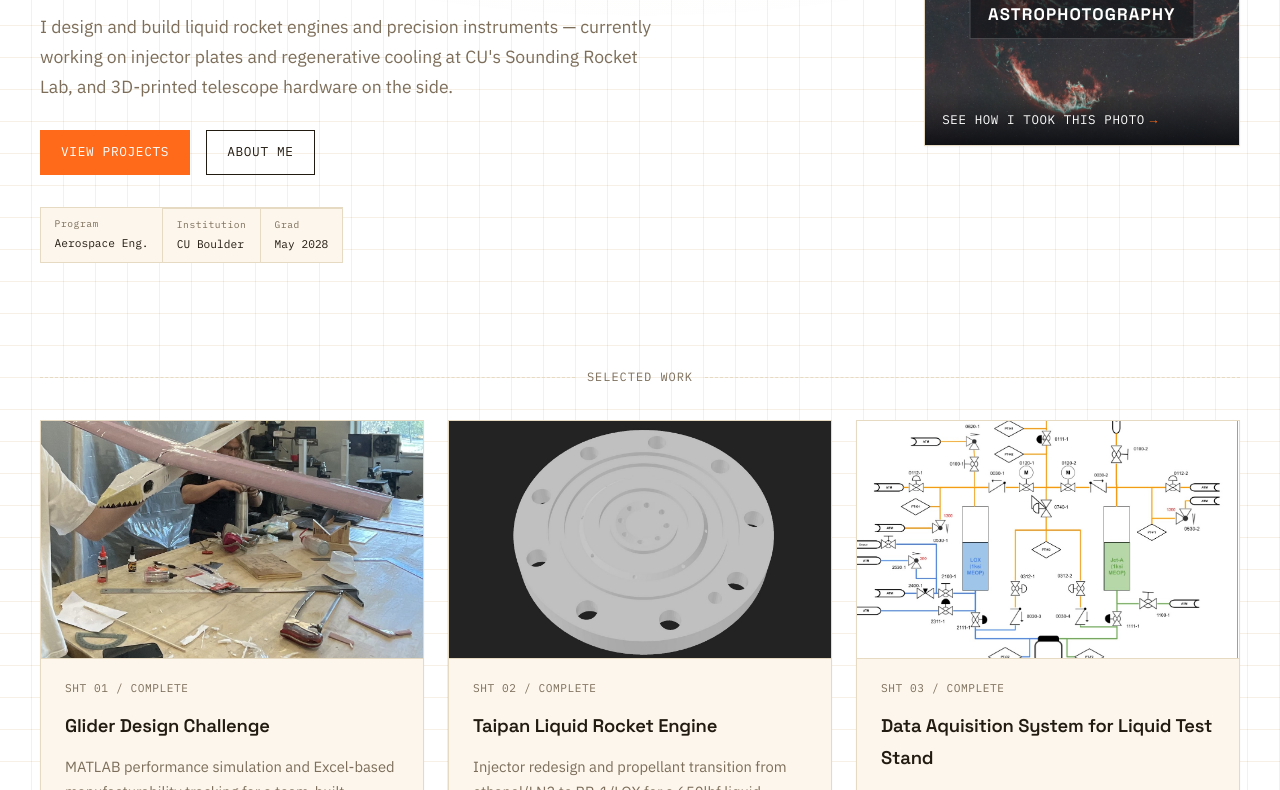
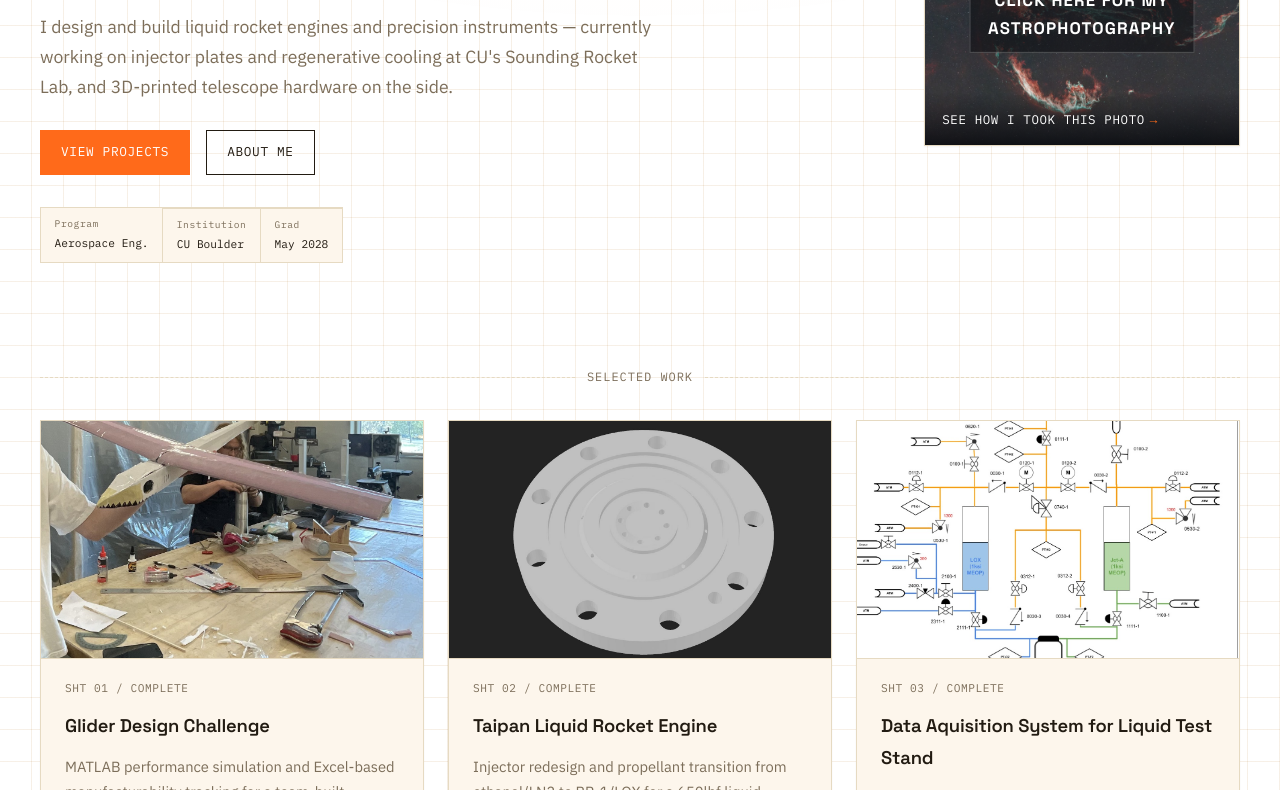
Before and after one commit to Htnick/Portfolio, an Astro site: page / in a window 1280 px wide. Shown: the part 294-1084 px from the top of the page. Built offline with nearby package versions, Linux system fonts and the light colour scheme; Astro itself is replaced by a stand-in of ours.

Commit message:
Update homepage photo overlay text to 'Click here for my astrophotography'

```diff
--- a/src/pages/index.astro
+++ b/src/pages/index.astro
@@ -45,7 +45,7 @@ const featured = allProjects
           alt="The Veil Nebula, astrophotography by Henry Nickless"
           loading="eager"
         />
-        <span class="hero-photo-title">Astrophotography</span>
+        <span class="hero-photo-title">Click here for my astrophotography</span>
         <span class="hero-photo-caption">See how I took this photo</span>
       </a>
     </div>
```
